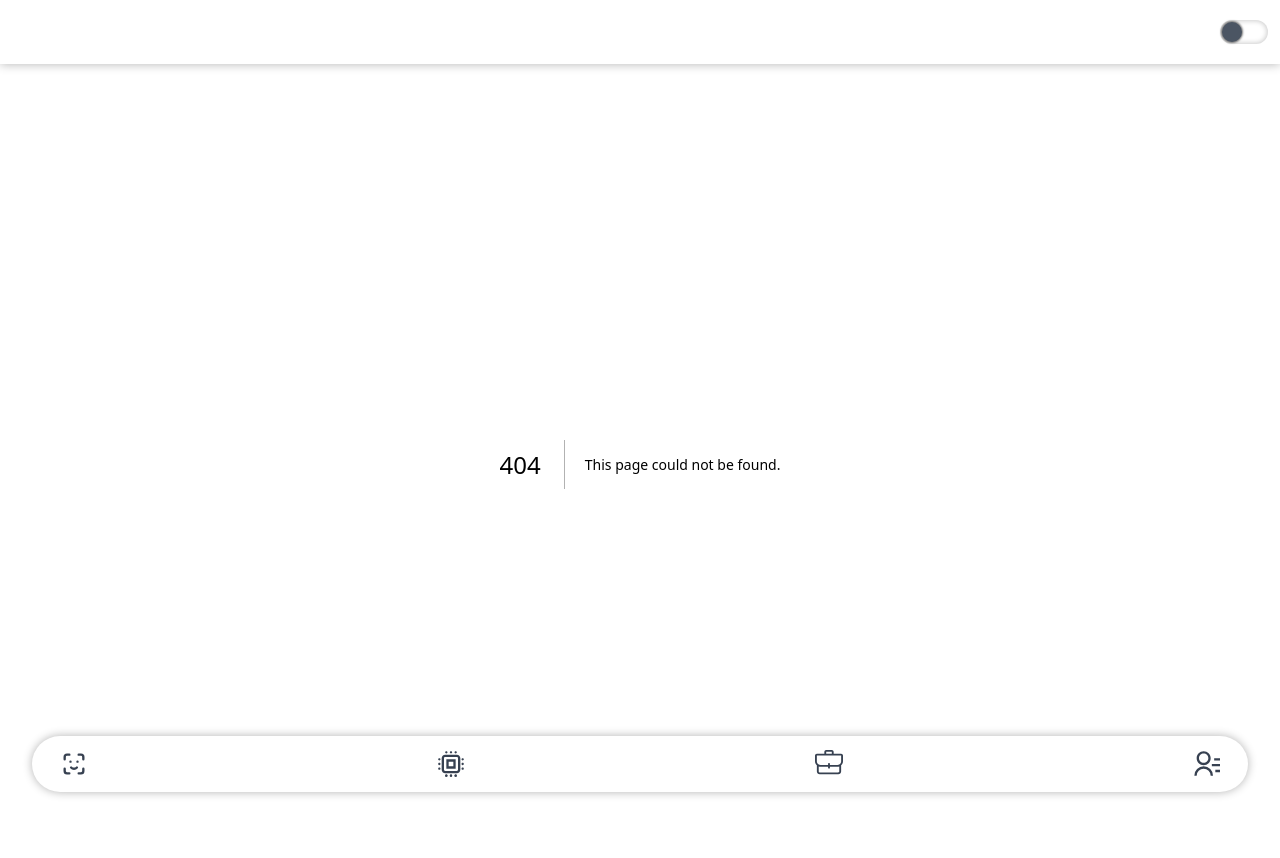
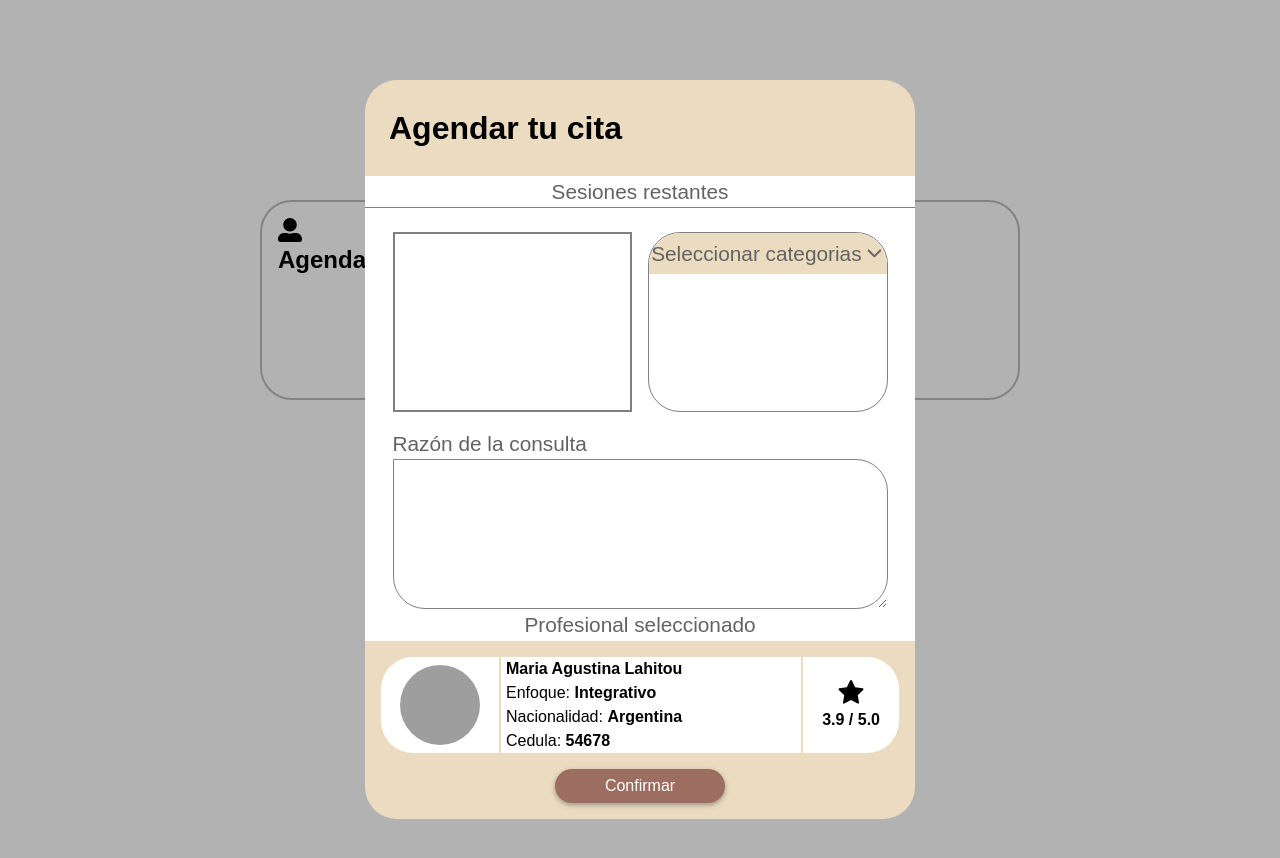
Before and after one commit to AdielHdz/Mi_Portafolio, a Next.js app: page /munia in a window 1280 px wide. Before the commit this address had no page. Shown: the top 858 px of the page. Built offline with nearby package versions, Linux system fonts and the light colour scheme; grey boxes are pictures that could not be loaded; a web font is replaced by a local one.

Commit message:
Navbar bottom

```diff
--- a/src/app/components/NavBarBottom/NavBarBottom.jsx
+++ b/src/app/components/NavBarBottom/NavBarBottom.jsx
@@ -9,7 +9,7 @@ const NavBarBottom = ({ isNavsHidden }) => {
   return (
     <nav
       className={`${
-        isNavsHidden ? " translate-y-full -bottom-1" : " opacity-100"
+        isNavsHidden ? " translate-y-full -bottom-2" : " opacity-100"
       } transform transition duration-300 fixed px-7 z-0 w-noventaCinco bottom-2 left-0 right-0 shadow-mid dark:shadow-mid_white bg-whites text-gray-700 dark:bg-blacks dark:bg-opacity-80 m-auto flex items-center justify-between h-14 rounded-full dark:text-whites`}
     >
       <a
--- a/src/app/layout.js
+++ b/src/app/layout.js
@@ -9,10 +9,11 @@ const jaldi = Jaldi({
 });
 import NavBarTop from "./components/NavBarTop/NavBarTop";
 import { useEffect, useRef, useState } from "react";
-
+import { usePathname, userPathname } from "next/navigation";
 export default function RootLayout({ children }) {
   const lastScrollPosition = useRef(0);
   const [isNavsHidden, setNavIsHidden] = useState(false);
+  const pathName = usePathname();
 
   useEffect(() => {
     const handleScroll = () => {
@@ -44,11 +45,11 @@ export default function RootLayout({ children }) {
         <meta name="description" content="Description" />
       </head>
       <body className=" font-jaldi dark:bg-slate-950">
-        <NavBarTop isNavsHidden={isNavsHidden} />
+        {pathName !== "/munia" && <NavBarTop isNavsHidden={isNavsHidden} />}
 
         {children}
 
-        <NavBarBottom isNavsHidden={isNavsHidden} />
+        {pathName !== "/munia" && <NavBarBottom isNavsHidden={isNavsHidden} />}
       </body>
     </html>
   );
--- /dev/null
+++ b/src/app/munia/munia.css
@@ -0,0 +1,195 @@
+.section {
+  width: 100%;
+  height: 100vh;
+  display: flex;
+  justify-content: center;
+  padding-top: 200px;
+  gap: 10rem;
+}
+.container {
+  font-weight: 500;
+  border: 2px solid rgb(188, 188, 188);
+  width: 300px;
+  border-radius: 2rem;
+  height: 200px;
+  padding: 1rem;
+}
+
+.route {
+  font-size: 1.5rem;
+  font-weight: 600;
+}
+
+.icon {
+  font-size: 1.5rem;
+}
+
+.view_window {
+  width: 100%;
+  height: 100%;
+  position: absolute;
+  top: 0;
+  left: 0;
+  background-color: rgba(0, 0, 0, 0.3);
+  display: flex;
+  align-items: center;
+  justify-content: center;
+  padding: 80px;
+}
+
+.window {
+  width: 100%;
+  max-width: 550px;
+  background-color: #ebdcc1;
+  border-radius: 2rem;
+  padding-bottom: 1rem;
+}
+
+.title {
+  font-size: 2rem;
+  font-weight: 600;
+  padding: 1.5rem;
+}
+
+.subtitle {
+  text-align: center;
+  font-size: 1.3rem;
+  color: rgb(99, 99, 99);
+}
+
+.window__container2 {
+  background-color: white;
+}
+
+.window__body {
+  width: 90%;
+  margin: auto;
+  display: grid;
+  grid-template-columns: repeat(2, 1fr);
+  grid-template-areas:
+    "calendar category"
+    "consulta consulta";
+  gap: 1rem;
+  padding-top: 1.5rem;
+}
+
+.window__paragraph {
+  text-align: center;
+  font-size: 1.3rem;
+  color: rgb(99, 99, 99);
+  border-bottom: 1px solid gray;
+}
+
+.calendar {
+  width: 100%;
+  height: 180px;
+  grid-area: calendar;
+  border: 2px solid gray;
+}
+
+.category {
+  border: 1px solid gray;
+  grid-area: category;
+  border-radius: 2rem;
+}
+
+.category__select {
+  background-color: #ebdcc1;
+  color: rgb(99, 99, 99);
+  font-size: 1.3rem;
+  border-radius: 2rem 2rem 0 0;
+  padding: 5px 0;
+  display: flex;
+  justify-content: center;
+  align-items: center;
+  gap: 2px;
+}
+
+.window__consulta {
+  grid-area: consulta;
+  display: flex;
+  flex-direction: column;
+}
+
+.consulta__label {
+  font-size: 1.3rem;
+  color: rgb(99, 99, 99);
+}
+
+.consulta__input {
+  width: 100%;
+  border: 1px solid gray;
+  padding: 5px 10px;
+  border-radius: 2rem;
+  border-top-left-radius: 0;
+  height: 150px;
+  max-height: 150px;
+}
+
+.section2 {
+  padding: 1rem 0.5rem;
+}
+
+.section2__container {
+  border-radius: 2rem;
+  padding: 0 0.5rem;
+  display: grid;
+  grid-template-areas:
+    "img data data data star"
+    "img data data data star";
+  gap: 2px;
+}
+
+.section2__containerImage {
+  border-radius: 2rem 0 0 2rem;
+  background-color: white;
+  grid-area: img;
+
+  display: flex;
+  justify-content: center;
+  align-items: center;
+}
+
+.section2__img {
+  width: 80px;
+  height: 80px;
+  object-fit: cover;
+  border-radius: 50%;
+}
+
+.section2__data {
+  background-color: white;
+  padding: 0 5px;
+  grid-area: data;
+}
+
+.section2__rating {
+  border-radius: 0 2rem 2rem 0;
+  background-color: white;
+  display: flex;
+  justify-content: center;
+  align-items: center;
+  flex-direction: column;
+  grid-area: star;
+}
+
+.starIcon {
+  width: 30px;
+  height: 30px;
+}
+
+.window__btn {
+  background-color: #9c6d61;
+  color: white;
+  padding: 5px 50px;
+  border-radius: 2rem;
+  box-shadow: 0 2px 5px 0 rgba(75, 75, 75, 0.5);
+  display: block;
+  margin: 0 auto;
+}
+
+@media (max-height: 800px) {
+  .view_window {
+    height: auto;
+  }
+}
--- /dev/null
+++ b/src/app/munia/page.jsx
@@ -0,0 +1,76 @@
+import "./munia.css";
+import { FaUserAlt } from "react-icons/fa";
+import { IoIosArrowDown } from "react-icons/io";
+import { AiOutlineCalendar, AiFillStar } from "react-icons/ai";
+const Munia = () => {
+  return (
+    <section className="section">
+      <div className="container">
+        <FaUserAlt className="icon" />
+        <h3 className="route">Agendar</h3>
+      </div>
+      <div className="container">
+        <AiOutlineCalendar className="icon" />
+        <h3 className="route">Mis citas</h3>
+      </div>
+      <section className="view_window">
+        <div className="window">
+          <h2 className="title ">Agendar tu cita</h2>
+          <div className="window__container2">
+            <p className="window__paragraph subtitle">Sesiones restantes</p>
+            <section className="window__body">
+              <div className="calendar"></div>
+              <div className="calendar category">
+                <div className="category__select">
+                  Seleccionar categorias
+                  <IoIosArrowDown className="arrowIcon" />
+                </div>
+              </div>
+              <div className="window__consulta">
+                <label htmlFor="consulta" className="consulta__label ">
+                  Razón de la consulta
+                </label>
+                <textarea className="consulta__input" />
+              </div>
+            </section>
+            <h2 className=" subtitle">Profesional seleccionado</h2>
+          </div>
+          <section className="section2">
+            <div className="section2__container">
+              <div className="section2__containerImage">
+                <img
+                  src="https://img.freepik.com/foto-gratis/retrato-hermoso-mujer-joven-posicion-pared-gris_231208-10760.jpg"
+                  alt="psicologo"
+                  className="section2__img"
+                />
+              </div>
+              <div className="section2__data">
+                <h5>
+                  <b>Maria Agustina Lahitou</b>
+                </h5>
+                <p className="section2__paragraph">
+                  Enfoque: <b>Integrativo</b>
+                </p>
+                <p className="section2__paragraph">
+                  Nacionalidad: <b>Argentina</b>
+                </p>
+                <p className="section2__paragraph">
+                  Cedula: <b>54678</b>
+                </p>
+              </div>
+              <div className="section2__rating">
+                <AiFillStar className="starIcon" />
+                <p className="section2__paragraph">
+                  <b>3.9 / 5.0</b>
+                </p>
+              </div>
+            </div>
+          </section>
+          <button className="window__btn">Confirmar</button>
+        </div>
+      </section>
+    </section>
+  );
+};
+
+export default Munia;
```
